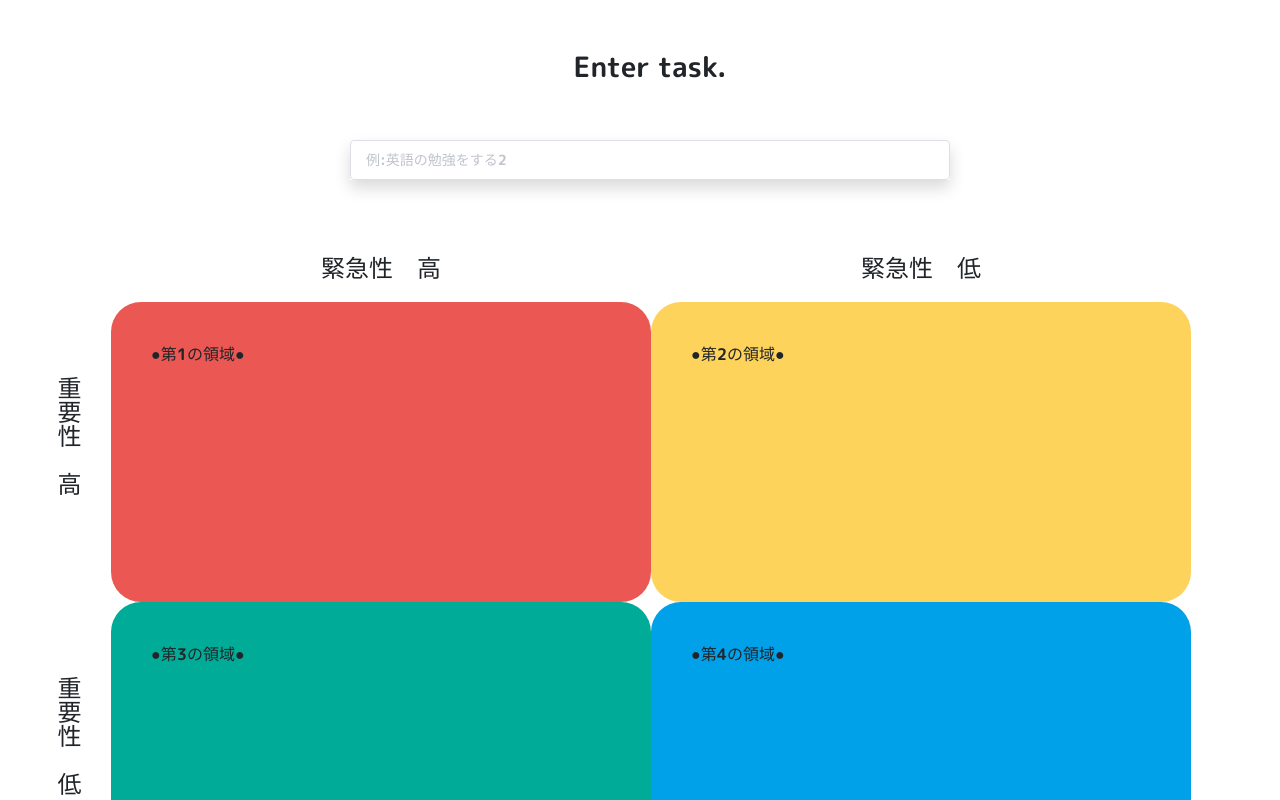
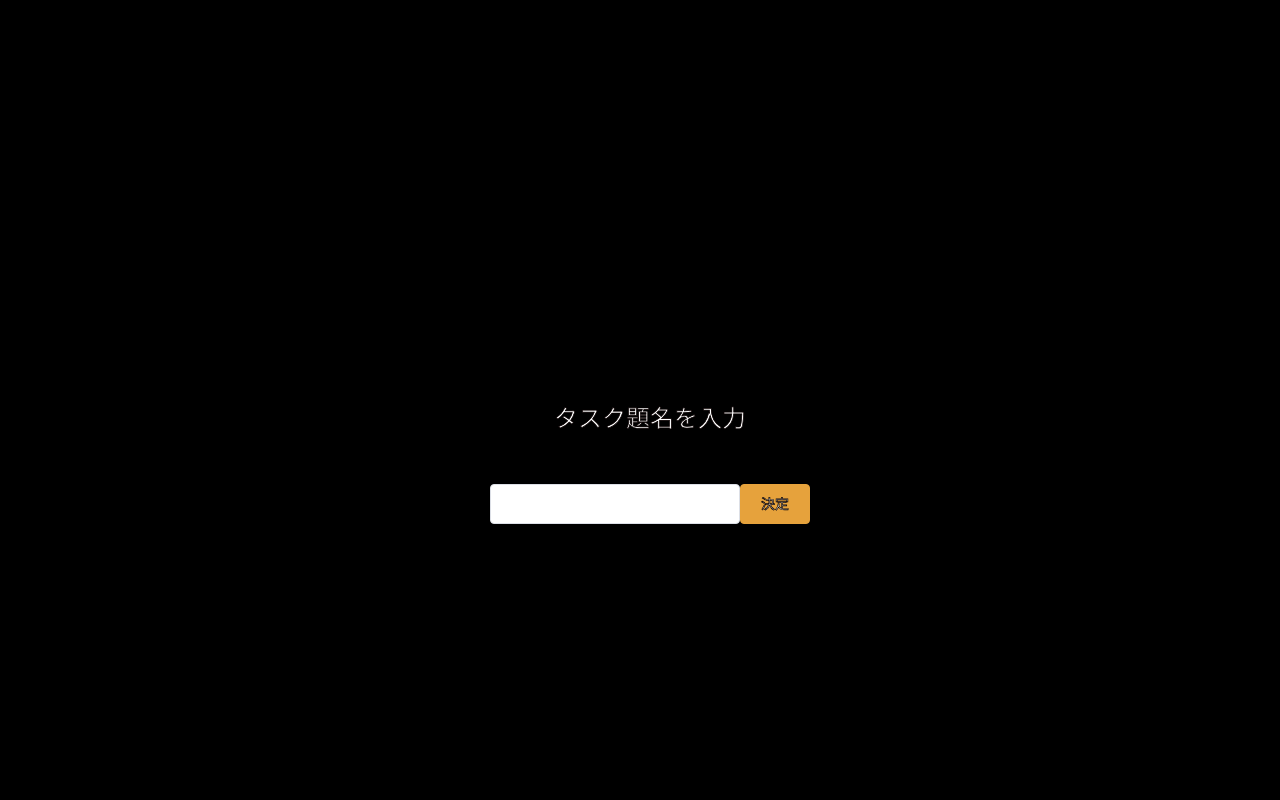
Before and after one commit to YamashitaJunki/four-areas-todo, a Nuxt app: page / in a window 1280 px wide. Shown: the top 800 px of the page. Built offline with nearby package versions, Linux system fonts and the light colour scheme.

Commit message:
#3 view update

```diff
--- a/components/TodoApp.vue
+++ b/components/TodoApp.vue
@@ -20,6 +20,38 @@
           </div>
         </div>
       </div>
+      <!-- バグ：早急に手配が必要 -->
+      <div
+        id="title"
+        :class="[taskNum.length == 1 ? 'complete' : 'uncomplete']"
+        class="title"
+      >
+        <div>タスク題名を入力</div>
+        <el-input
+          v-model="title"
+          class="w-50 mt-5"
+          type="text"
+          placeholder=""
+        />
+        <el-button type="warning" @click="enterTitle()"> 決定</el-button>
+      </div>
+      <div id="titleList" class="titleList">
+        <div>タイトルを選択してください</div>
+        <div v-for="todoTitle in TODOList">
+          <el-button
+            v-if="title != `thisIsTestObject`"
+            @click="titleChange(todoTitle)"
+          >
+            <div>
+              {{ todoTitle }}
+            </div>
+          </el-button>
+        </div>
+        <div>
+          <el-button @click="createTask()"> タスクを作成 </el-button>
+        </div>
+      </div>
+
       <div class="top">
         <div class="mb-3">
           <div>
@@ -33,6 +65,12 @@
             />
           </div>
         </div>
+        <div>
+          <el-button @click="displayTaskList()"> タスクリストを表示 </el-button>
+        </div>
+      </div>
+      <div>
+        <h1 class="text-center">{{ TODOMessage.title }}</h1>
       </div>
       <div class="d-flex">
         <div class="important">
@@ -54,10 +92,10 @@
                   <label class="message"
                     ><el-checkbox
                       :id="`areaOne-${idx}`"
+                      :value="msg.checked"
                       @change="check(`one`, idx)"
-                      :value="msg.checked"
                     >
-                      <div :class="{ done: msg.checked }">
+                      <div :class="{ done: msg.checked }" class="text-dark">
                         {{ msg.message }}
                       </div>
                     </el-checkbox>
@@ -84,10 +122,10 @@
                   <label class="message"
                     ><el-checkbox
                       :id="`areaTwo-${idx}`"
+                      :value="msg.checked"
                       @change="check(`two`, idx)"
-                      :value="msg.checked"
                     >
-                      <div :class="{ done: msg.checked }">
+                      <div :class="{ done: msg.checked }" class="text-dark">
                         {{ msg.message }}
                       </div>
                     </el-checkbox>
@@ -120,7 +158,7 @@
                       :value="msg.checked"
                       @change="check(`three`, idx)"
                     >
-                      <div :class="{ done: msg.checked }">
+                      <div :class="{ done: msg.checked }" class="text-dark">
                         {{ msg.message }}
                       </div>
                     </el-checkbox>
@@ -150,7 +188,7 @@
                       :value="msg.checked"
                       @change="check(`four`, idx)"
                     >
-                      <div :class="{ done: msg.checked }">
+                      <div :class="{ done: msg.checked }" class="text-dark">
                         {{ msg.message }}
                       </div>
                     </el-checkbox>
@@ -200,25 +238,66 @@ export default {
   data: () => {
     return {
       message: '',
+      title: '',
     }
   },
   computed: {
     TODOMessage: function () {
+      let title
+      if (this.$route.query.title) {
+        title = this.$route.query.title
+      } else {
+        title = 'thisIsTestObject'
+      }
       const msg = {
-        one: this.$store.state.todo.one,
-        two: this.$store.state.todo.two,
-        three: this.$store.state.todo.three,
-        four: this.$store.state.todo.four,
+        title,
+        one: this.$store.state.todo.task[title].one,
+        two: this.$store.state.todo.task[title].two,
+        three: this.$store.state.todo.task[title].three,
+        four: this.$store.state.todo.task[title].four,
       }
       return msg
     },
+    TODOList: function () {
+      return Object.keys(this.$store.state.todo.task)
+    },
+    task: function () {
+      let taskItems = 0
+      Object.keys(this.$store.state.todo).forEach((key) => {
+        taskItems += this.$store.state.todo[key].length
+      })
+
+      return taskItems
+    },
+    taskNum() {
+      return Object.keys(this.$store.state.todo.task)
+    },
+  },
+  mounted() {
+    const num = Object.keys(this.$store.state.todo.task)
+    if (num.length === 1) {
+      document.getElementById('titleList').style.display = 'none'
+      document.getElementById('title').style.display = 'block'
+    }
   },
 
   methods: {
+    enterTitle() {
+      const p1 = document.getElementById('title')
+      p1.style.display = 'none'
+      const taskObj = {
+        title: this.title,
+        area: { one: [], two: [], three: [], four: [] },
+      }
+
+      this.$store.commit('todo/enterTitle', taskObj)
+      this.$router.push({ path: '/todo', query: { title: this.title } })
+    },
     check(area, idx) {
       this.$store.commit('todo/changeCheck', {
         area,
         idx,
+        title: this.$route.query.title,
       })
     },
     submit() {
@@ -227,6 +306,7 @@ export default {
       if (taskNum <= 4 && taskNum >= 1) {
         const taskMessage = this.message.slice(0, -1)
         this.$store.commit('todo/insert', {
+          title: this.$route.query.title,
           message: taskMessage,
           num: taskNum,
           checked: false,
@@ -238,13 +318,15 @@ export default {
     },
     remove(num, idx) {
       this.$store.commit('todo/remove', {
+        title: this.$route.query.title,
         number: num,
         index: idx,
       })
     },
     reset() {
-      this.$store.commit('todo/reset')
+      this.$store.commit('todo/reset', this.$route.query.title)
       document.getElementById('warning').style.display = 'none'
+      this.title = ''
     },
     warning() {
       const p1 = document.getElementById('warning')
@@ -261,6 +343,26 @@ export default {
       return str.replace(/[０-９]/g, function (s) {
         return String.fromCharCode(s.charCodeAt(0) - 0xfee0)
       })
+    },
+    titleChange(title) {
+      // eslint-disable-next-line object-shorthand
+      this.$router.push({ path: '/todo', query: { title: title } })
+      const p1 = document.getElementById('titleList')
+
+      if (p1.style.display === 'block') {
+        // noneで非表示
+        p1.style.display = 'none'
+      } else {
+        // blockで表示
+        p1.style.display = 'block'
+      }
+    },
+    displayTaskList() {
+      const p1 = document.getElementById('titleList')
+      p1.style.display = 'block'
+    },
+    createTask() {
+      document.getElementById('titleList').style.display = 'none'
     },
   },
 }
@@ -289,6 +391,36 @@ export default {
   width: 1300px;
   height: 100vh;
   z-index: 2;
+  left: 0;
+  right: 0;
+  top: 0;
+  bottom: 0;
+  text-align: center;
+  padding: 400px;
+}
+.title {
+  color: white;
+  margin: auto;
+  position: absolute;
+  background-color: rgba(0, 0, 0);
+  width: 1300px;
+  height: 100%;
+  z-index: 3;
+  left: 0;
+  right: 0;
+  top: 0;
+  bottom: 0;
+  text-align: center;
+  padding: 400px;
+}
+.titleList {
+  color: white;
+  margin: auto;
+  position: absolute;
+  background-color: rgba(0, 0, 0);
+  width: 1300px;
+  height: 100%;
+  z-index: 3;
   left: 0;
   right: 0;
   top: 0;
@@ -368,7 +500,6 @@ export default {
   overflow-x: scroll;
 }
 .message div {
-  background-color: beige;
   width: 300px;
 }
 /*スクロールバー非表示（Chrome・Safari）*/
@@ -388,11 +519,15 @@ label {
 .complete {
   display: block;
   float: right;
+  color: rgb(255, 255, 255);
+  -webkit-text-stroke: 0.7px #0b0000;
+  text-shadow: 0.5px #120101;
 }
 .uncomplete {
   display: none;
 }
 .done {
   text-decoration: line-through;
+  text-decoration-color: rgb(255, 255, 255);
 }
 </style>
--- a/pages/top.vue
+++ b/pages/top.vue
@@ -1,20 +1,5 @@
 <template>
-  <div class="main-top">
-    <div class="top"></div>
-
-    <div class="container">
-      <div class="row">
-        <div class="col">
-          <div>use free!!!</div>
-          <h1>Four Areas TODO App.</h1>
-
-          <NuxtLink to="/">try</NuxtLink>
-        </div>
-        <div class="col"></div>
-        <img src="@/static/pc.png" class="pc" />
-      </div>
-    </div>
-  </div>
+  <div class="main-top"></div>
 </template>
 
 <script></script>
@@ -23,8 +8,8 @@
 @import url('https://fonts.googleapis.com/css2?family=M+PLUS+Rounded+1c:wght@700&display=swap');
 
 .main-top {
-  height: 100vh;
-  width: 100vw;
+  /* height: 100vh;
+  width: 100vw; */
   font-family: 'M PLUS Rounded 1c', sans-serif;
   background-image: linear-gradient(
     90deg,
@@ -33,7 +18,7 @@
   );
 }
 .top {
-  margin-top: 3rem;
+  /* margin-top: 3rem; */
 }
 .pc {
   width: 500px;
--- a/store/todo.js
+++ b/store/todo.js
@@ -1,35 +1,55 @@
 export const state = () => ({
-  one: [],
-  two: [],
-  three: [],
-  four: [],
+  task: {
+    thisIsTestObject: {
+      one: [],
+      two: [],
+      three: [],
+      four: [],
+    },
+  },
 })
 
 export const mutations = {
+  enterTitle(state, obj) {
+    state.task[obj.title] = obj.area
+  },
   insert(state, obj) {
     if (obj.num === 1) {
-      state.one.push({ message: obj.message, checked: false })
+      state.task[obj.title].one.push({
+        message: obj.message,
+        checked: false,
+      })
     }
     if (obj.num === 2) {
-      state.two.push({ message: obj.message, checked: false })
+      state.task[obj.title].two.push({
+        message: obj.message,
+        checked: false,
+      })
     }
     if (obj.num === 3) {
-      state.three.push({ message: obj.message, checked: false })
+      state.task[obj.title].three.push({
+        message: obj.message,
+        checked: false,
+      })
     }
     if (obj.num === 4) {
-      state.four.push({ message: obj.message, checked: false })
+      state.task[obj.title].four.push({
+        message: obj.message,
+        checked: false,
+      })
     }
   },
   remove(state, obj) {
     const num = obj.number
-    state[num].splice(obj.index, 1)
+    state.task[obj.title][num].splice(obj.index, 1)
   },
-  reset(state) {
-    Object.keys(state).forEach((data) => {
-      state[data] = []
+  reset(state, title) {
+    Object.keys(state.task[title]).forEach((data) => {
+      state.task[title][data] = []
     })
   },
   changeCheck(state, obj) {
-    state[obj.area][obj.idx].checked = !state[obj.area][obj.idx].checked
+    state.task[obj.title][obj.area][obj.idx].checked =
+      !state.task[obj.title][obj.area][obj.idx].checked
   },
 }
```
